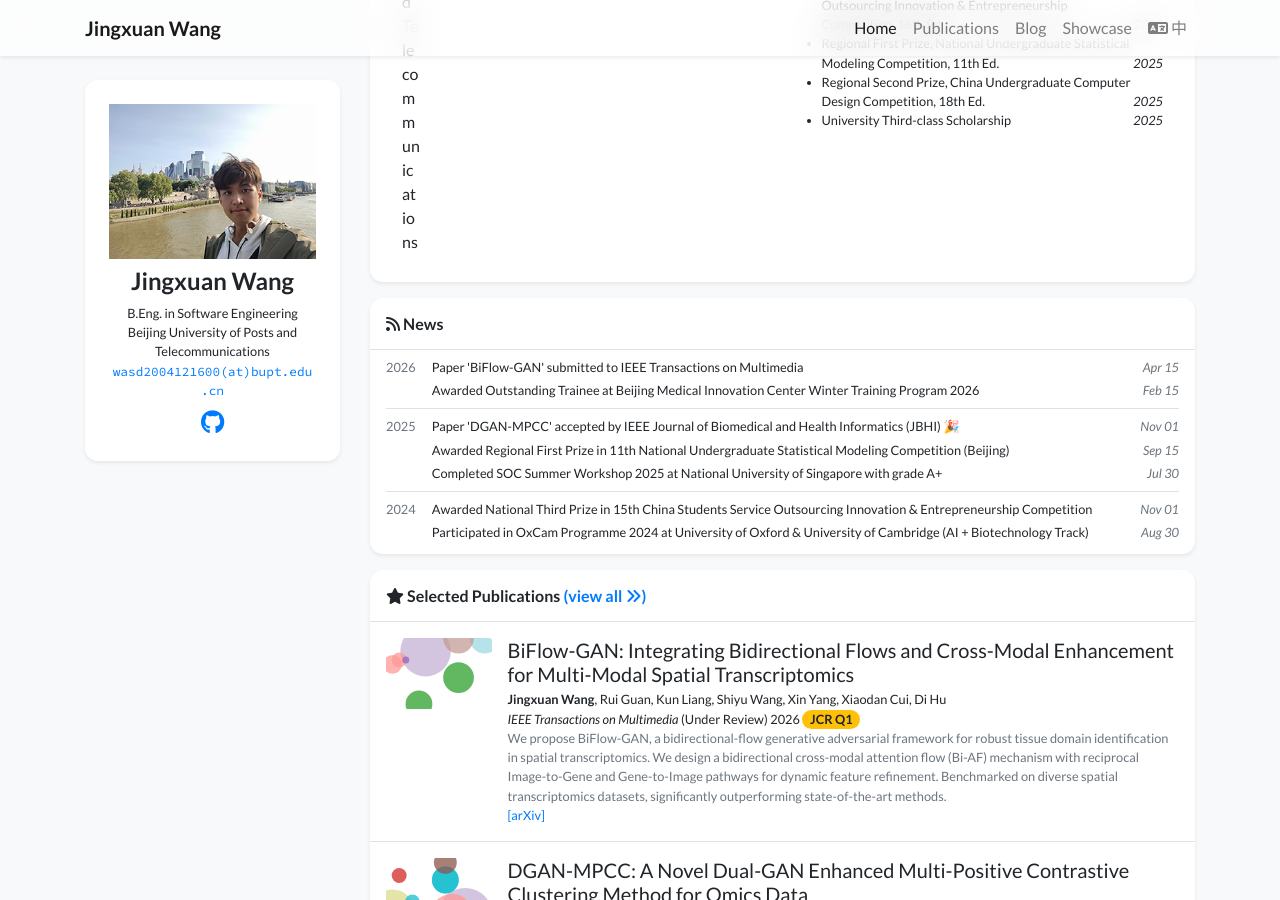
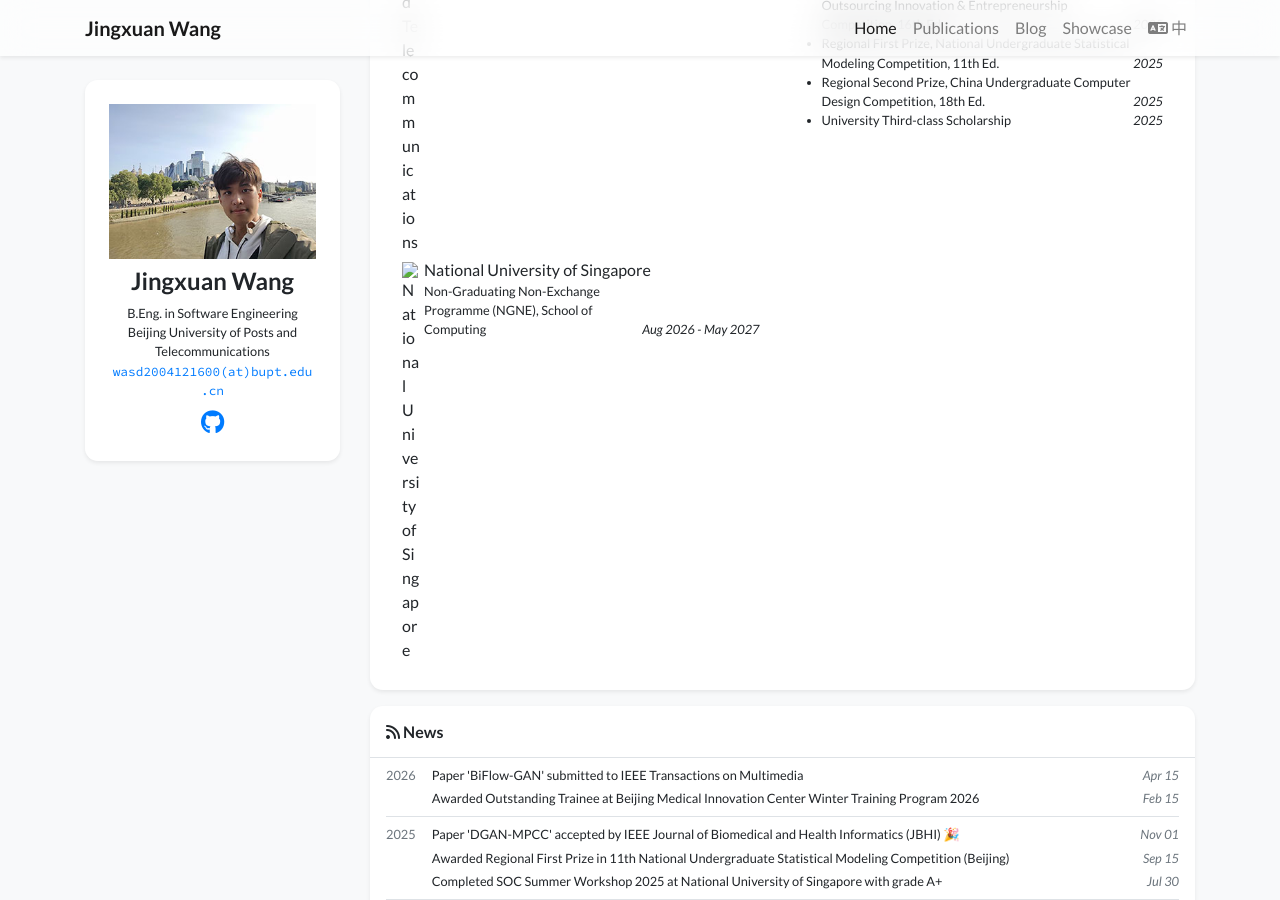
Before and after one commit to ChlorineHi/chlorinehi.github.io, a Jekyll site: the page built from index.html, in a window 1280 px wide and 900 px high, scrolled down 977 px. Built offline with Jekyll 4.4.1, drawn with Linux system fonts in a browser that asks for light colours; nearby versions of some CDN libraries; a style sheet for code colours, icons or effects is not loaded.

Commit message:
Add NUS SOC NGNE programme to education
Co-Authored-By: Claude Opus 4.7 <noreply@anthropic.com>

```diff
--- a/_data/profile.yml
+++ b/_data/profile.yml
@@ -37,6 +37,11 @@ education:
   position: >-
     B.Eng. in Software Engineering
   date: Sep 2023 - Jun 2027
+- name: National University of Singapore
+  # logo: /assets/images/badges/nus_logo.png
+  position: >-
+    Non-Graduating Non-Exchange Programme (NGNE), School of Computing
+  date: Aug 2026 - May 2027
 
 experience:
 - name: ListenSpeakStar
--- a/_data/profile_zh.yml
+++ b/_data/profile_zh.yml
@@ -26,6 +26,10 @@ education:
   position: >-
     软件工程 本科
   date: 2023年9月 - 2027年6月
+- name: 新加坡国立大学
+  position: >-
+    计算机学院 NGNE 交换项目
+  date: 2026年8月 - 2027年5月
 
 experience:
 - name: ListenSpeakStar
```
